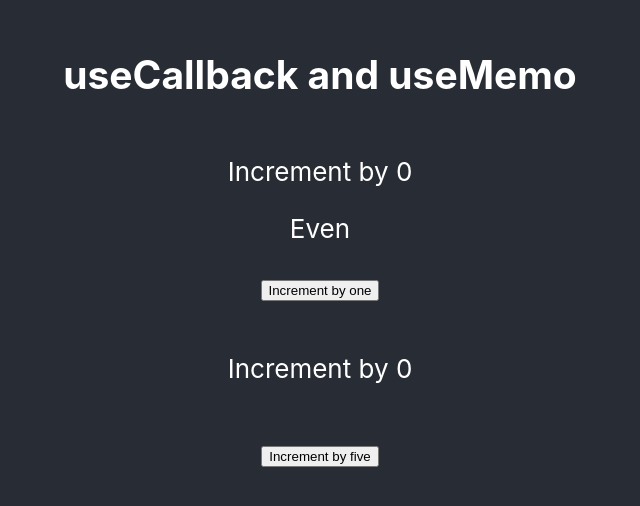
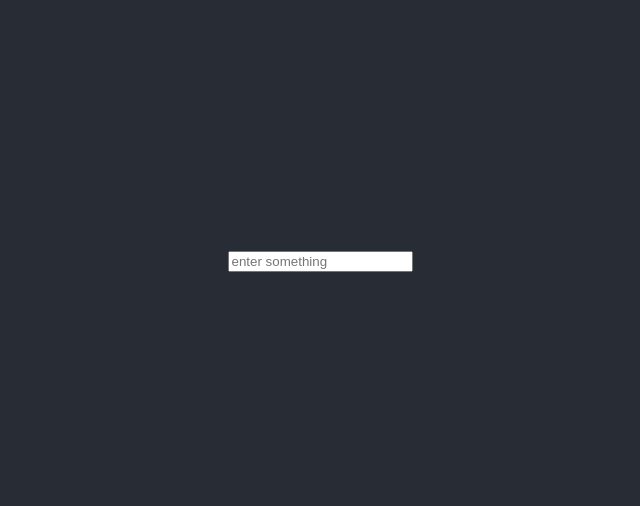
Before and after one commit to emonShimoul/react-playground, a React (Create React App) app in the folder think-in-a-react-way/myreact/: page / in a window 1280 px wide. Shown: the part 144-650 px from the top of the page, without its empty margins (320-960 px from the left). Built offline with nearby package versions, Linux system fonts and the light colour scheme.

Commit message:
useref hook

```diff
--- a/think-in-a-react-way/myreact/src/App.js
+++ b/think-in-a-react-way/myreact/src/App.js
@@ -1,37 +1,15 @@
 import './App.css';
-import React, { useCallback, useMemo, useState } from 'react';
-import Title from './components/Title';
-import Showcount from './components/Showcount';
-import Button from './components/Button';
+import Form from './components/Form';
 
 function App() {
-  const [count1, setCount1] = useState(0);
-  const [count2, setCount2] = useState(0);
 
-  const incrementByOne = useCallback(() => {
-    setCount1((prevCount) => prevCount + 1);
-  }, []);
-
-  const incrementByFive = useCallback(() => {
-    setCount2((prevCount) => prevCount + 5);
-  }, []);
-
-  const isEvenOrOdd = useMemo(() => {
-    let i = 0;
-    while(i<2000000000) i += 1; // costly operation
-    return count1 % 2 === 0;
-  }, [count1]);
 
   return (
     <div className="App">
       <header className="App-header">
-        <Title />
-        <Showcount count={count1} />
-        <span>{isEvenOrOdd ? 'Even' : 'Odd'}</span>
-        <Button handleClick={incrementByOne}>Increment by one</Button>
-        {/* <hr /> */}
-        <Showcount count={count2} />
-        <Button handleClick={incrementByFive}>Increment by five</Button>
+        <div>
+          <Form />
+        </div>
       </header>
     </div>
   );
--- a/think-in-a-react-way/myreact/src/components/Button.js
+++ /dev/null
@@ -1,14 +0,0 @@
-import React from 'react';
-
-const Button = ({handleClick, children}) => {
-    console.log(`rendering button ${children}`);
-    return (
-        <p>
-            <button type='button' onClick={handleClick}>
-                {children}
-            </button>
-        </p>
-    );
-};
-
-export default React.memo(Button);
--- /dev/null
+++ b/think-in-a-react-way/myreact/src/components/Form.js
@@ -0,0 +1,13 @@
+import React from 'react';
+
+const Form = () => {
+    return (
+        <div>
+            <p>
+                <input type="text" placeholder='enter something' />
+            </p>
+        </div>
+    );
+};
+
+export default Form;
--- a/think-in-a-react-way/myreact/src/components/Showcount.js
+++ /dev/null
@@ -1,12 +0,0 @@
-import React from 'react';
-
-const Showcount = ({count}) => {
-    console.log(`rendering count ${count}`);
-    return (
-        <div>
-            <p>Increment by {count}</p>
-        </div>
-    );
-};
-
-export default React.memo(Showcount);
--- a/think-in-a-react-way/myreact/src/components/Title.js
+++ /dev/null
@@ -1,12 +0,0 @@
-import React from 'react';
-
-const Title = () => {
-    console.log(`rendering title...`);
-    return (
-        <div>
-          <h2>useCallback and useMemo</h2>
-        </div>
-    );
-};
-
-export default React.memo(Title);
```
